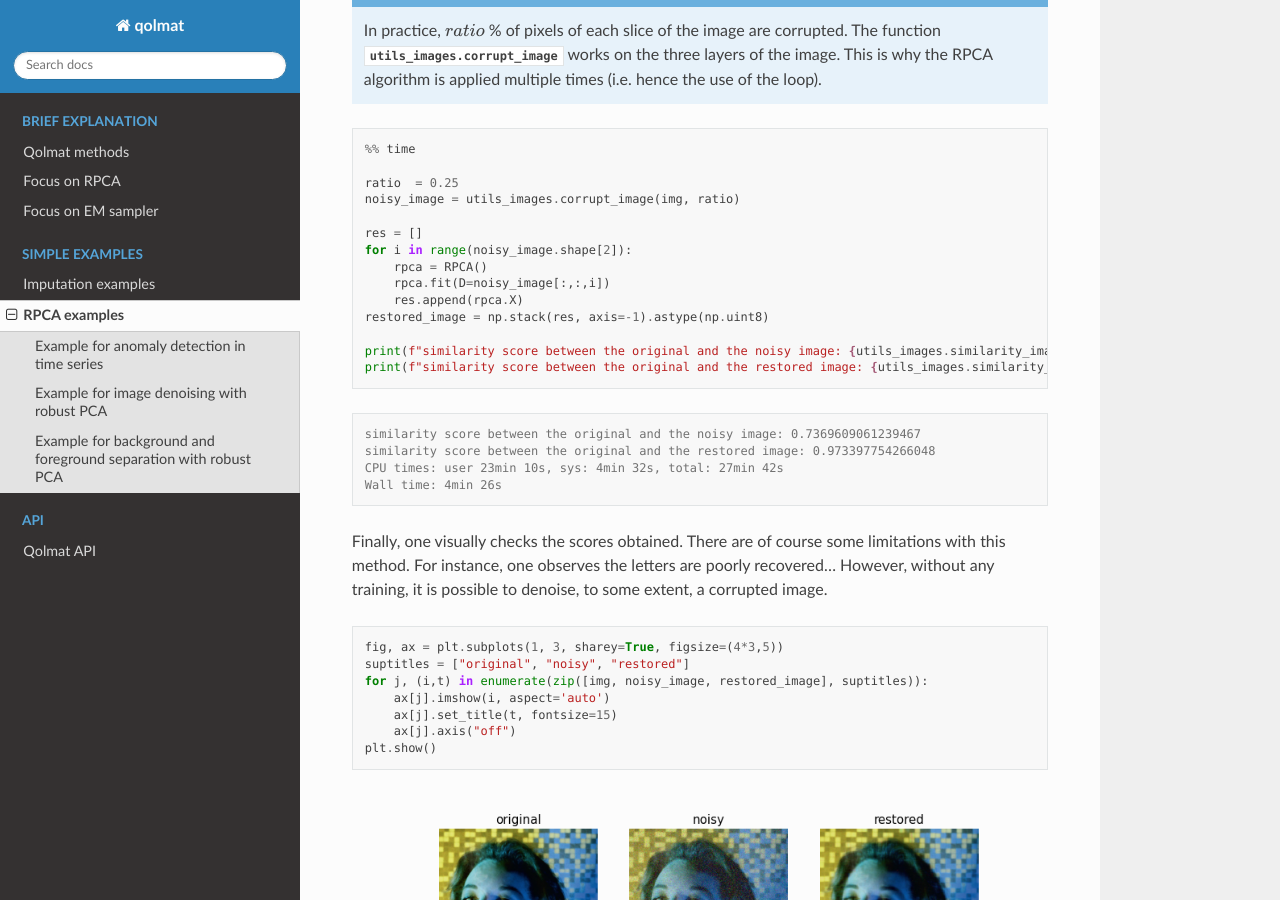
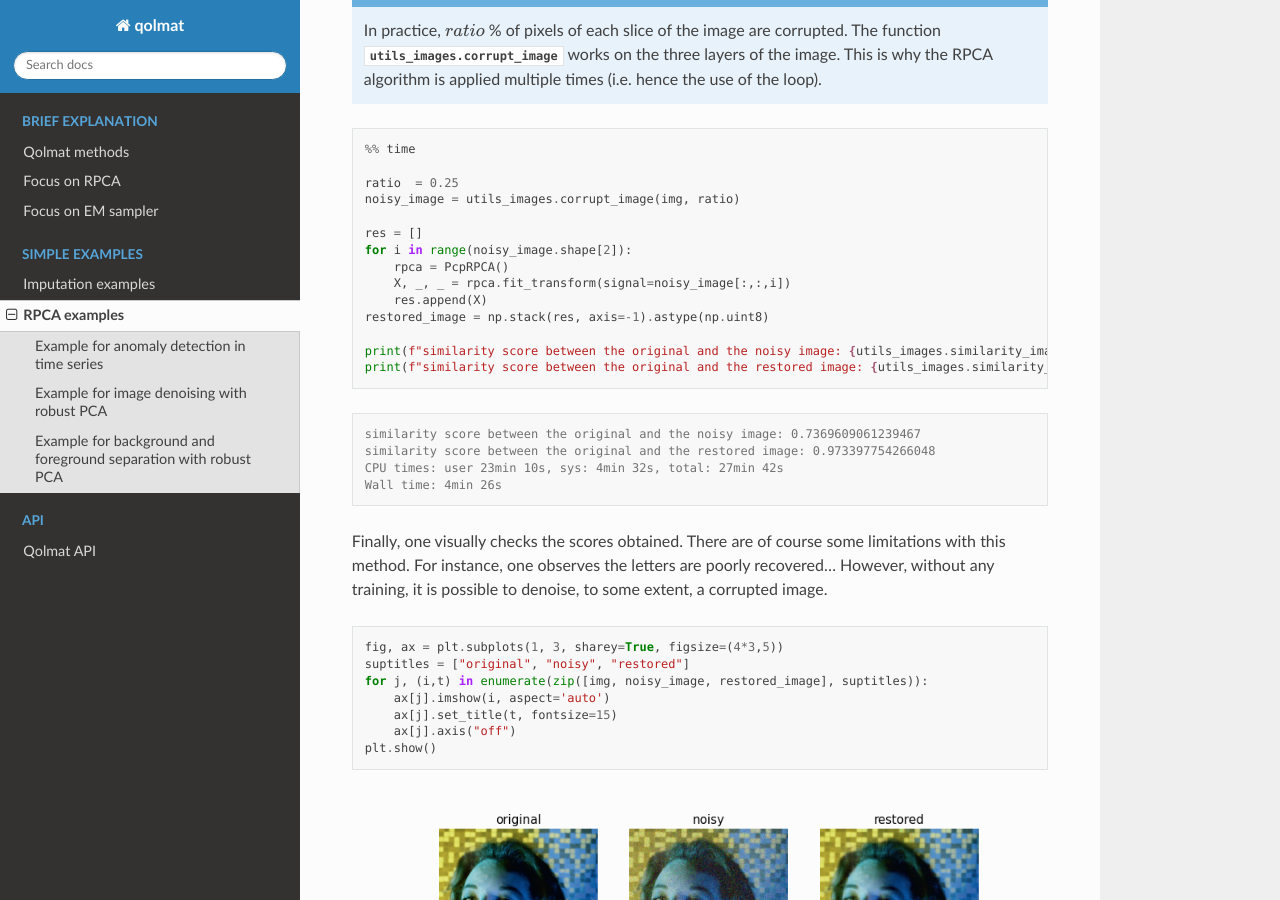
Before and after one commit to scikit-learn-contrib/qolmat, a Sphinx documentation site: the page built from docs/examples/RPCA_example.rst, in a window 1280 px wide and 900 px high, scrolled down 4007 px. Built offline with Sphinx 7.4.7 and the Read the Docs theme 2.0.0, drawn with Linux system fonts in a browser that asks for light colours; some of the changed text lies outside the part shown.

Commit message:
update RPCA examples

```diff
--- a/docs/examples/RPCA_example.rst
+++ b/docs/examples/RPCA_example.rst
@@ -192,9 +192,9 @@ which are concatenate to form an image.
 
     res = []
     for i in range(noisy_image.shape[2]):
-        rpca = RPCA()
-        rpca.fit(D=noisy_image[:,:,i])
-        res.append(rpca.X)
+        rpca = PcpRPCA()
+        X, _, _ = rpca.fit_transform(signal=noisy_image[:,:,i])
+        res.append(X)
     restored_image = np.stack(res, axis=-1).astype(np.uint8)
 
     print(f"similarity score between the original and the noisy image: {utils_images.similarity_images(img, noisy_image)}")
@@ -291,8 +291,8 @@ and are correctly imputed: the background --low-rank part-- is correctly retriev
 
 .. code-block:: python
 
-    rpca = PcpRPCA().
-    rpca.fit(D=M)
-    drawing.plot_images(M, rpca.X, rpca.A, [1500, 1800, 2800], dimension)
+    rpca = PcpRPCA()
+    X, A, _ = rpca.fit_transform(signal=M)
+    drawing.plot_images(M, X, A, [1500, 1800, 2800], dimension)
 
 .. image:: ../images/background_2.png
```
Also changed, not shown: 1 other file.
